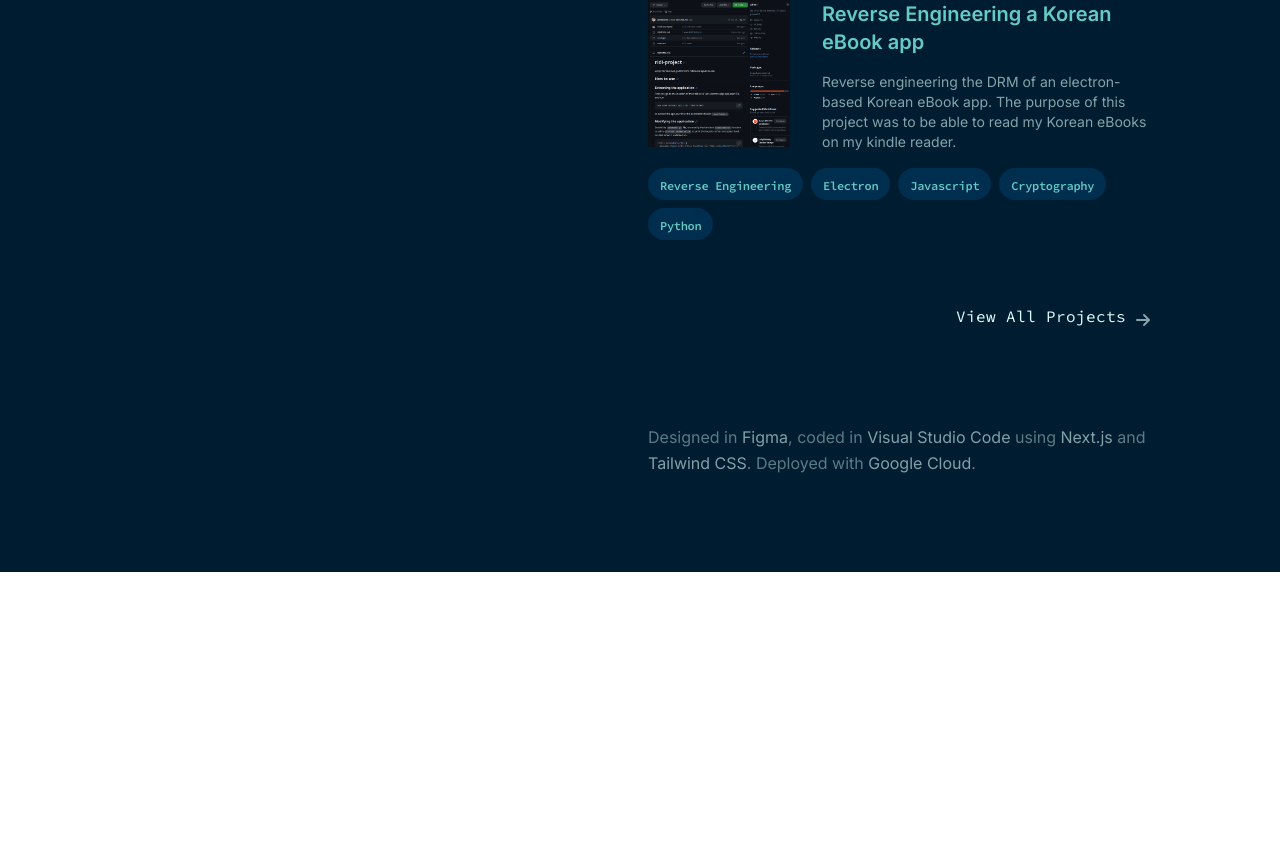
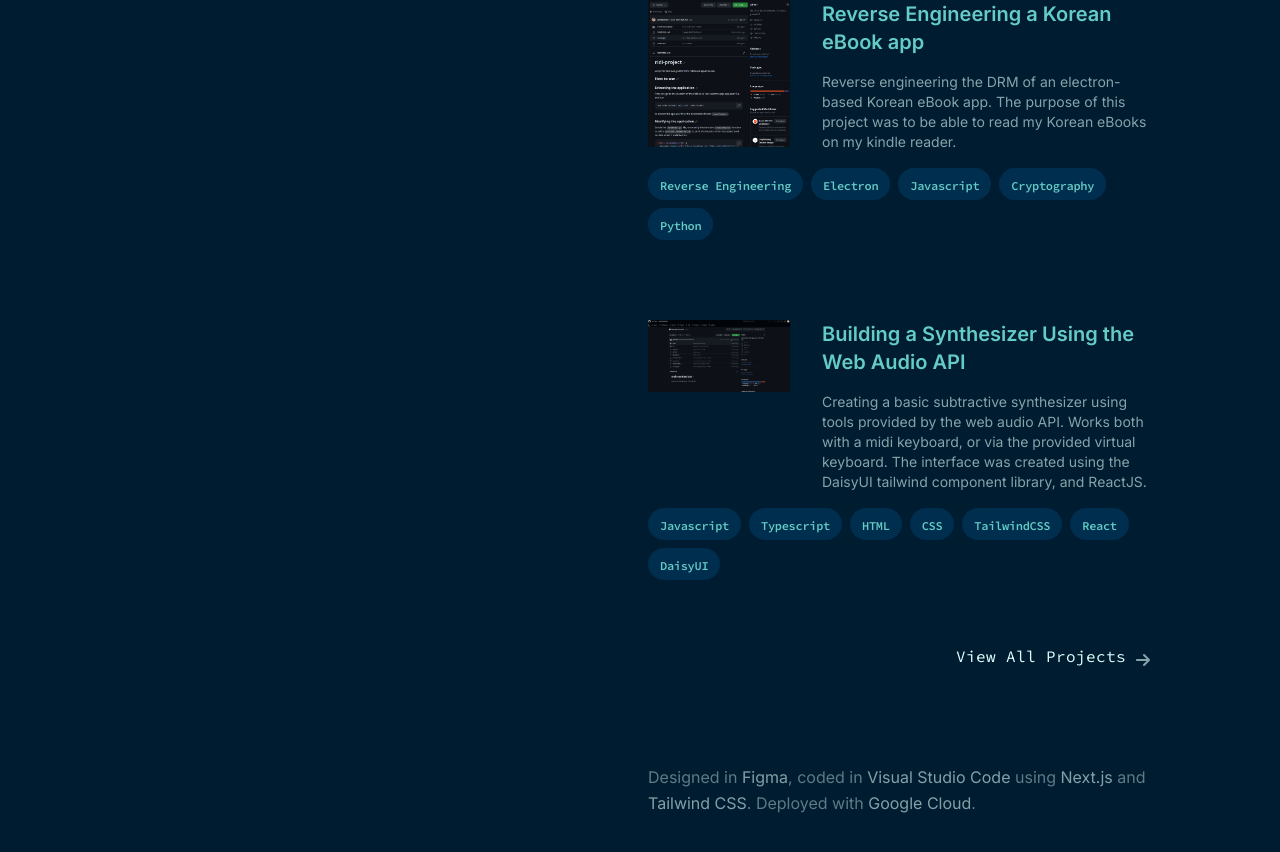
Before and after one commit to jwmdykes/portfolio-website, a Next.js app: page / in a window 1280 px wide. Shown: the part 1890-2742 px from the top of the page. Before the commit the page ends 2462 px from the top, so only its background shows below. Built offline with nearby package versions, Linux system fonts and the light colour scheme.

Commit message:
add another project

```diff
--- a/src/app/page.tsx
+++ b/src/app/page.tsx
@@ -288,6 +288,21 @@ export default function Home() {
                     'Python',
                   ]}
                 ></ProjectCard>
+                <ProjectCard
+                  thumbnail='/images/web-synthesizer.png'
+                  title='Building a Synthesizer Using the Web Audio API'
+                  alt='Thumbnail for synthesizer project'
+                  description='Creating a basic subtractive synthesizer using tools provided by the web audio API. Works both with a midi keyboard, or via the provided virtual keyboard. The interface was created using the DaisyUI tailwind component library, and ReactJS.'
+                  skills={[
+                    'Javascript',
+                    'Typescript',
+                    'HTML',
+                    'CSS',
+                    'TailwindCSS',
+                    'React',
+                    'DaisyUI',
+                  ]}
+                ></ProjectCard>
               </div>
               <div className='mt-16 flex justify-end'>
                 <div className='flex gap-2 hover:cursor-pointer items-end'>
```
Also changed, not shown: public/images/web-synthesizer.png (added).
